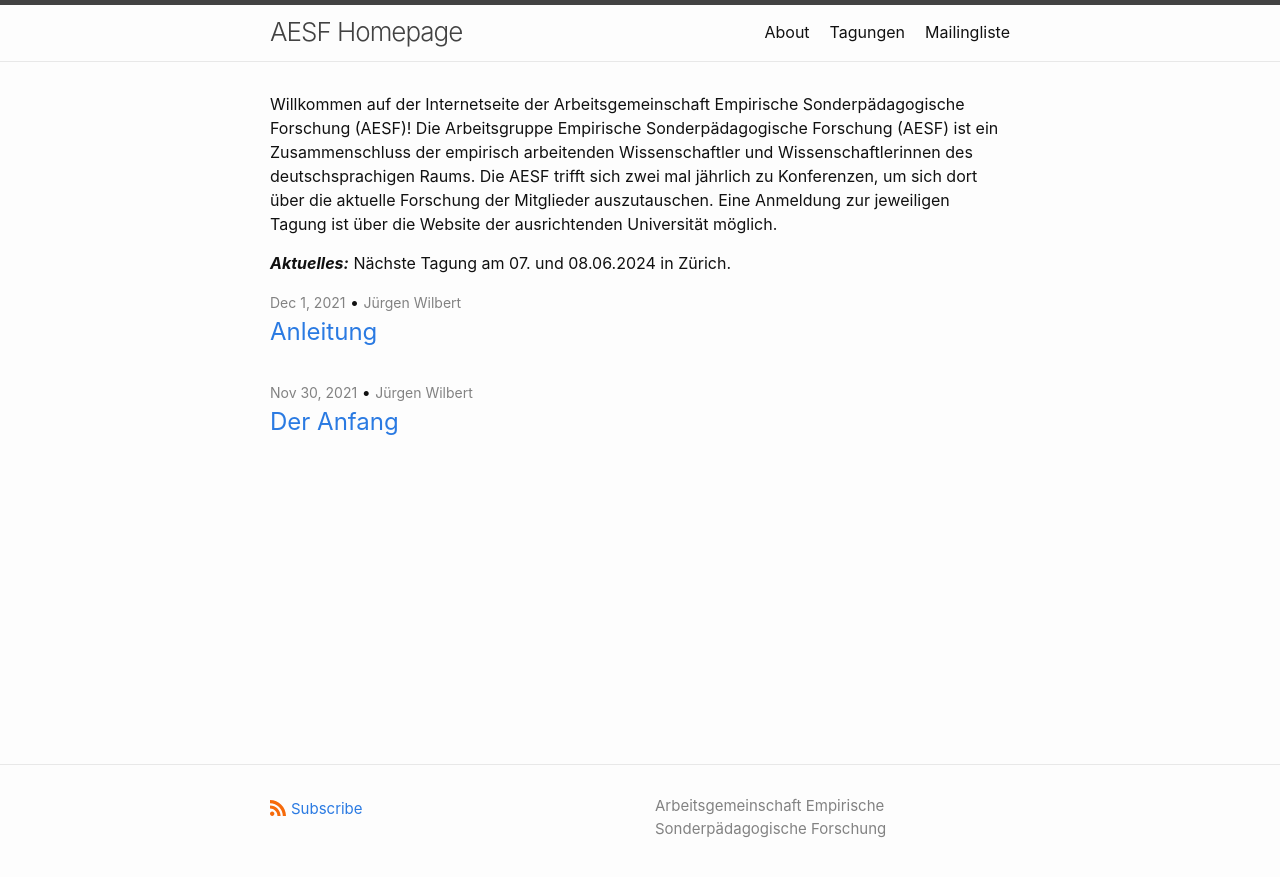
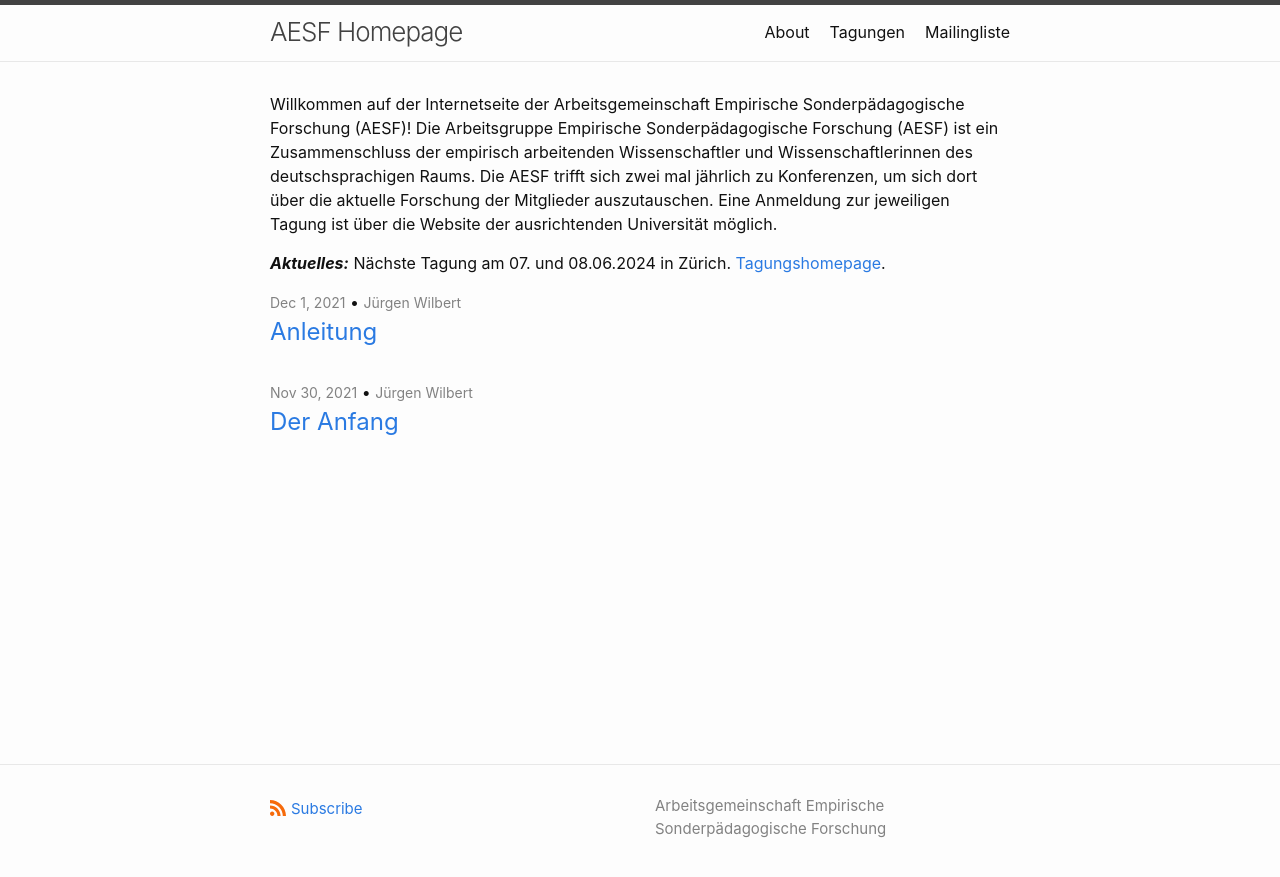
Before and after one commit to jazznbass/aesf_homepage, a Jekyll site: the page built from index.md, in a window 1280 px wide. Shown: the top 877 px of the page. Built offline with Jekyll 4.4.1, drawn with Linux system fonts in a browser that asks for light colours.

Commit message:
Added Link Zürich

```diff
--- a/index.md
+++ b/index.md
@@ -6,4 +6,4 @@ Willkommen auf der Internetseite der Arbeitsgemeinschaft Empirische Sonderpädag
 Die Arbeitsgruppe Empirische Sonderpädagogische Forschung (AESF) ist ein Zusammenschluss der empirisch arbeitenden Wissenschaftler und Wissenschaftlerinnen des deutschsprachigen Raums. Die AESF trifft sich zwei mal jährlich zu Konferenzen, um sich dort über die aktuelle Forschung der Mitglieder auszutauschen. Eine Anmeldung zur jeweiligen Tagung ist über die Website der ausrichtenden Universität möglich.
 
 ***Aktuelles:***
-Nächste Tagung am 07. und 08.06.2024 in Zürich.
+Nächste Tagung am 07. und 08.06.2024 in Zürich. [Tagungshomepage](https://www.bildungfueralle.ch/event/arbeitsgemeinschaft-empirische-sonderpaedagogische-forschung-aesf-fruehjahrstagung).
```
Also changed, not shown: _pages/conferences.md (+1 -1 lines).
